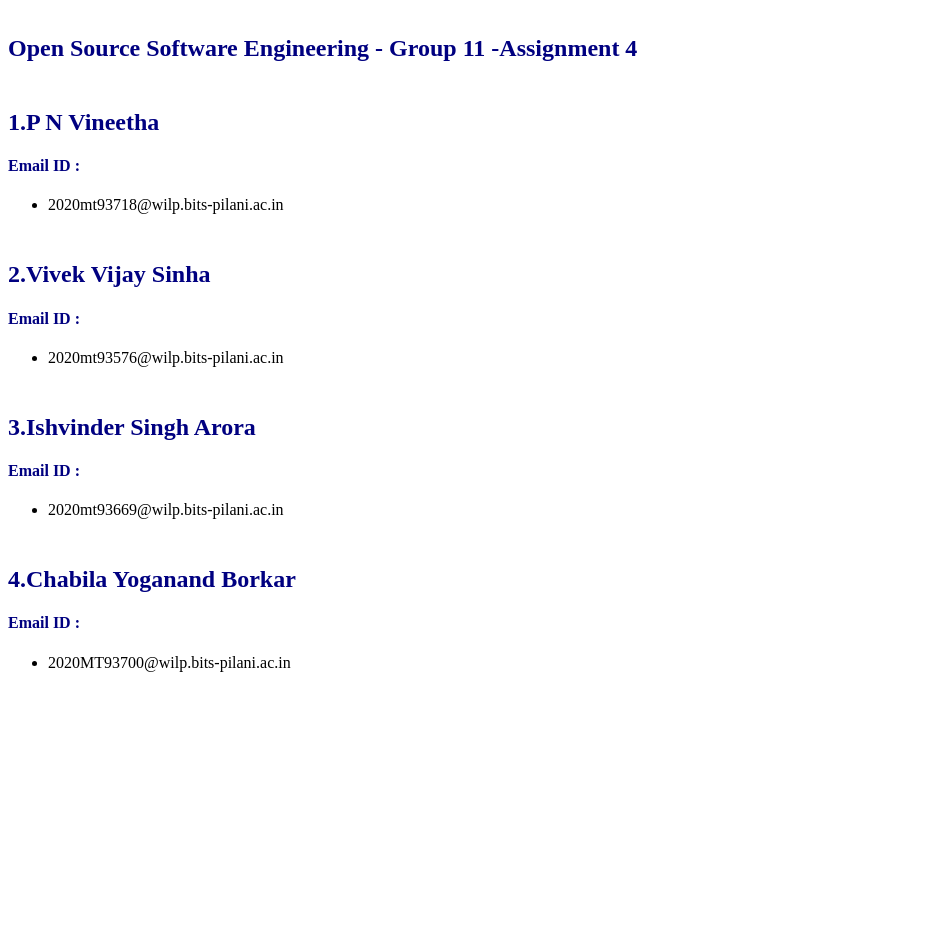
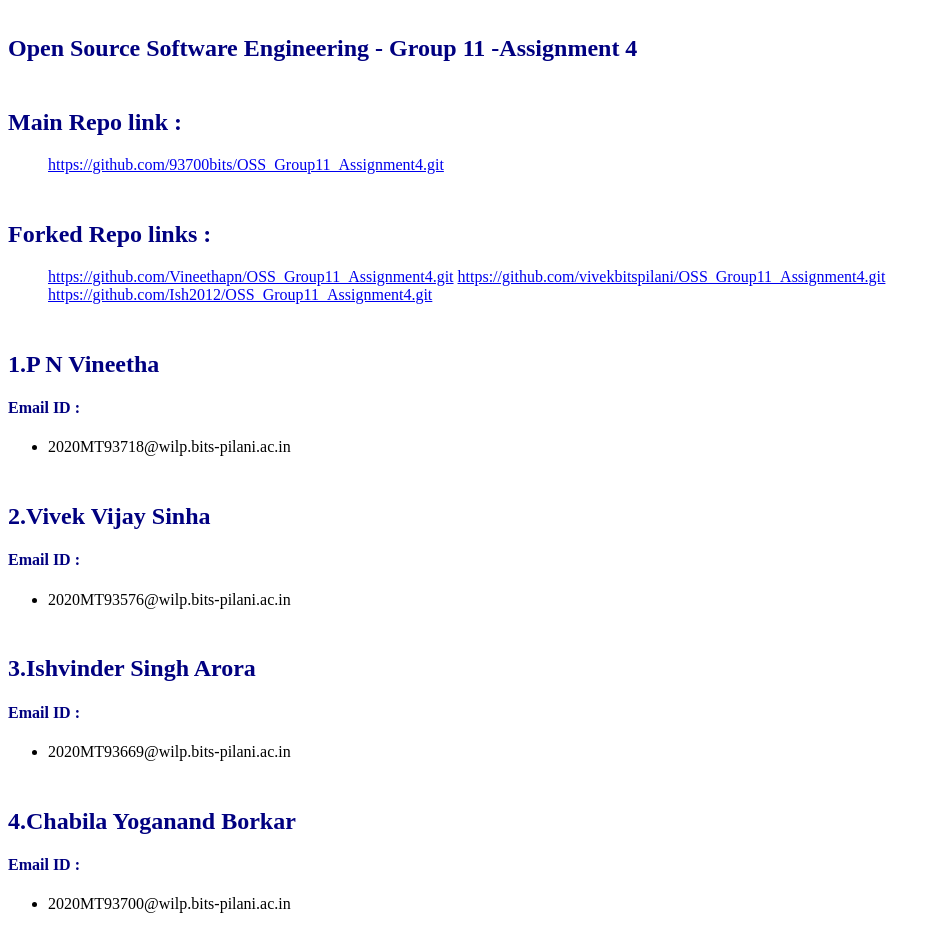
Before and after one commit to 93700bits/OSS_Group11_Assignment4, a plain HTML site: page index.html in a window 1280 px wide. Shown: the whole page, without its empty margins (0-939 px from the left). Before the commit the page ends 800 px from the top, so only its background shows below. Drawn offline with Linux system fonts and the light colour scheme.

Commit message:
Added link to main and forked repos

```diff
--- a/index.html
+++ b/index.html
@@ -2,13 +2,29 @@
     <br />
     <span style="color: #000080;">Open Source Software Engineering - Group 11 -Assignment 4</span>
 </h2>
+<h2 style="text-align: left;">
+        <br />
+        <span style="color: #000080;">Main Repo link :</span>
+</h2>
+<ul>
+  <a href="url">https://github.com/93700bits/OSS_Group11_Assignment4.git</a>
+</ul>
+<h2 style="text-align: left;">
+        <br />
+        <span style="color: #000080;">Forked Repo links :</span>
+</h2>
+<ul>
+  <a href="url">https://github.com/Vineethapn/OSS_Group11_Assignment4.git</a>
+  <a href="url">https://github.com/vivekbitspilani/OSS_Group11_Assignment4.git</a>
+  <a href="url">https://github.com/Ish2012/OSS_Group11_Assignment4.git</a>
+</ul>
 <h2 style="text-align: left;">
     <br />
     <span style="color: #000080;">1.P N Vineetha</span>
 </h2>
 <h4><span style="color: #000080;">Email ID :</span></h4>
 <ul>
-    <li style="text-align: left;">2020mt93718@wilp.bits-pilani.ac.in</li>
+    <li style="text-align: left;">2020MT93718@wilp.bits-pilani.ac.in</li>
 </ul>
 <h2 style="text-align: left;">
     <br />
@@ -16,7 +32,7 @@
 </h2>
 <h4><span style="color: #000080;">Email ID :</span></h4>
 <ul>
-    <li style="text-align: left;">2020mt93576@wilp.bits-pilani.ac.in</li>
+    <li style="text-align: left;">2020MT93576@wilp.bits-pilani.ac.in</li>
 </ul>
 <h2 style="text-align: left;">
     <br />
@@ -24,7 +40,7 @@
 </h2>
 <h4><span style="color: #000080;">Email ID :</span></h4>
 <ul>
-    <li style="text-align: left;">2020mt93669@wilp.bits-pilani.ac.in</li>
+    <li style="text-align: left;">2020MT93669@wilp.bits-pilani.ac.in</li>
 </ul>
 <h2 style="text-align: left;">
     <br />
```
